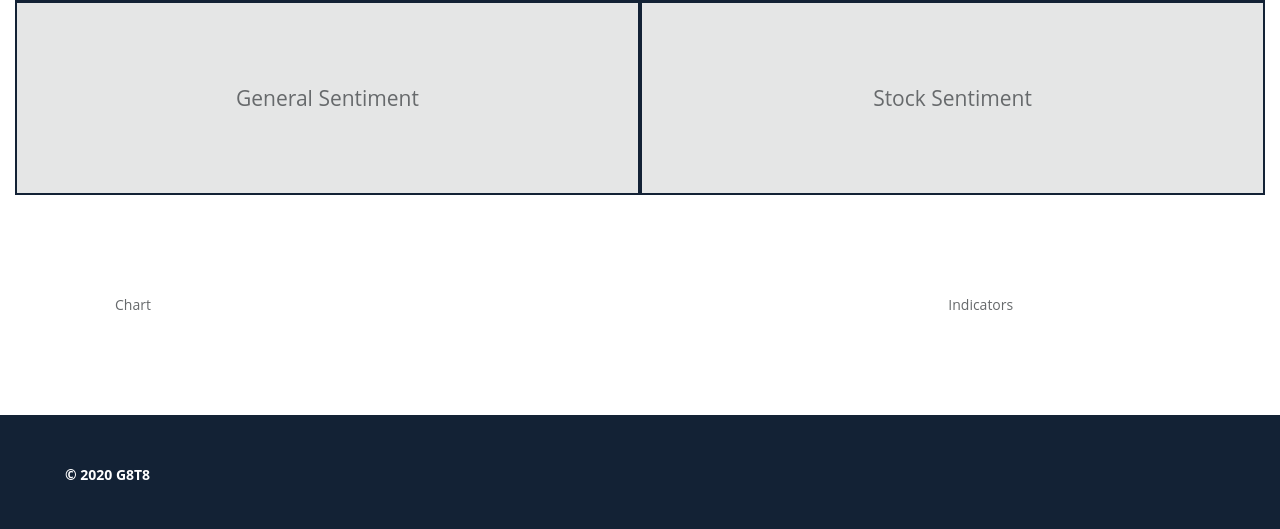
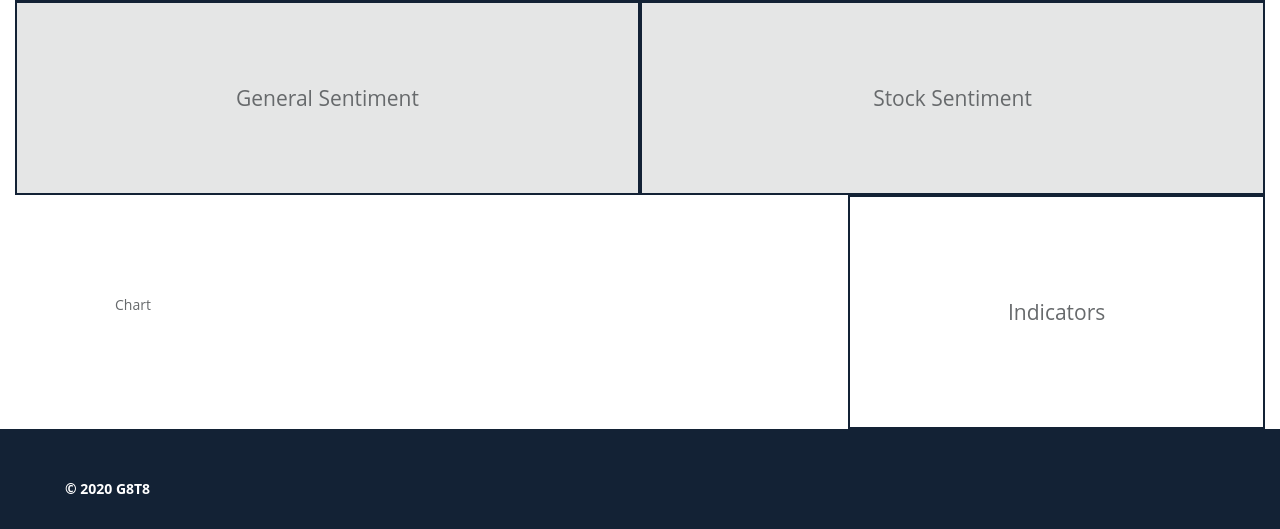
Before and after one commit to gYunTian/ESD-G8T8, a PHP site: page /css/search.html in a window 1280 px wide. Shown: the part 533-1062 px from the top of the page. Before the commit the page ends 1013 px from the top, so only its background shows below. Run offline with PHP 8.4, Linux system fonts and the light colour scheme; some libraries are stand-ins or nearby versions.

Commit message:
UI Edits

```diff
--- a/css/scripts/control.js
+++ b/css/scripts/control.js
@@ -60,9 +60,9 @@ async function get3() {
     else {
         const data = await res.json()
         $('#indicator2').text('Indicators:').prepend( "" );
-        $('#indicator2').append( "<br><br><br><br><p>RSI: "+data['RSI']+"</p><br>" );
-        $('#indicator2').append( "<p>MACD: "+data['MACD']+"</p><br>" );
-        $('#indicator2').append( "<p>MACDS: "+data['MACD_S']+"</p><br>" );
+        $('#indicator2').append( "<br><br><br><br><p style='font-weight: bold;'>RSI:</p><p>"+data['RSI']+"</p><br>" );
+        $('#indicator2').append( "<p style='font-weight: bold;'>MACD:</p><p>"+data['MACD']+"</p><br>" );
+        $('#indicator2').append( "<p style='font-weight: bold;'>MACDS:</p><p>"+data['MACD_S']+"</p><br>" );
     }
 }
 
--- a/css/search.html
+++ b/css/search.html
@@ -102,7 +102,7 @@
       <div class="col-md-6 visual" id='general' data-toggle="tooltip" title="This value measures the general market sentiment. " style="background-color:#e5e6e6; padding: 80px">General Sentiment</div>
       <div class="col-md-6 visual" id='stock_sentiment' data-toggle="tooltip" title="This value measures the specific stock news sentiment." style="background-color:#e5e6e6; padding: 80px">Stock Sentiment</div>
       <div class="col-md-8" id='indicator' data-toggle="tooltip" title="This graph visualizes the historical price and simple moving average." style="background-color:white; padding: 100px">Chart</div>
-      <div class="col-md-4" id='indicator2' data-toggle="tooltip" title="These indicators measures the price movement." style="background-color:white; padding: 100px">Indicators</div>
+      <div class="col-md-4 visual" id='indicator2' data-toggle="tooltip" title="These indicators measures the price movement." style="background-color:white; padding: 100px">Indicators</div>
     </div>
     <!-- <div class="grid-container1" id='top'>
       <div class="grid-item grid-special visual" id='indicator' data-toggle="tooltip" title="This graph visualizes the historical price and simple moving average.">Chart<br><br><br></div>
--- a/css/signin.php
+++ b/css/signin.php
@@ -32,7 +32,7 @@
   <div class="row">
   <div class="col-xs-12">
     <div class="center-brand-container">
-      <a href=""><img height="250" width="250" src="./resources/g8t8.png" alt="Logo"></a>
+      <a href="./home.html"><img height="250" width="250" src="./resources/g8t8.png" alt="Logo"></a>
     </div>
   </div>
   <div class="col-xs-12">
```
